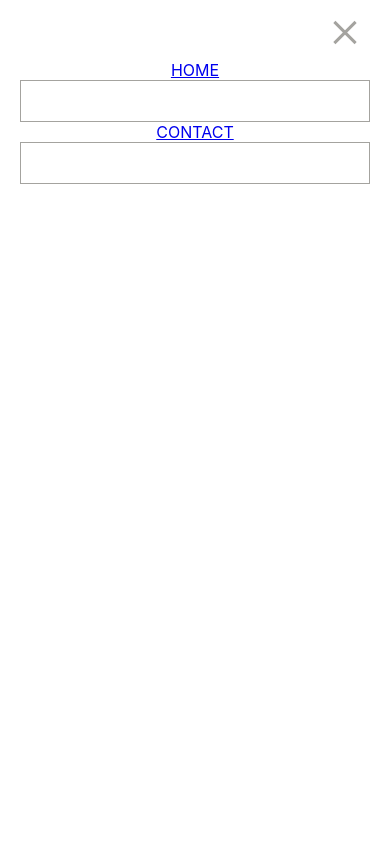
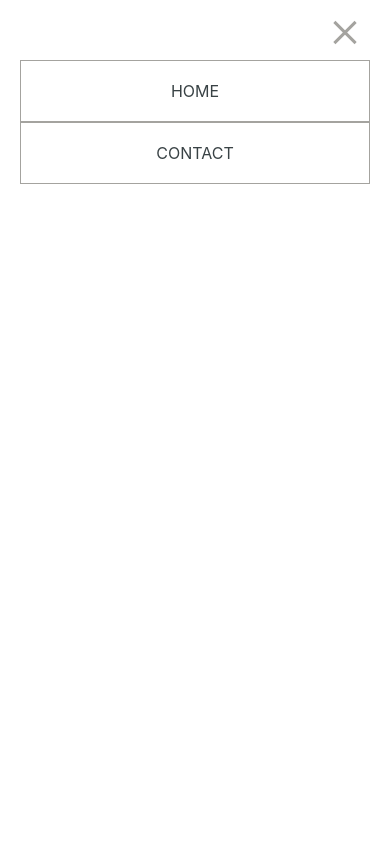
Before and after one commit to samskarvan/portfolio1.0, a React (Create React App) app: page / in a window 390 px wide. Both pictures are taken after a click on the button 359 px from the left and 33 px from the top of the page. Shown: the top 844 px of the page. Built offline with nearby package versions, Linux system fonts and the light colour scheme.

Commit message:
updated scss for mobile nac

```diff
--- a/src/js/components/HeaderMobile/HeaderMobile.js
+++ b/src/js/components/HeaderMobile/HeaderMobile.js
@@ -51,19 +51,21 @@ class Header extends Component {
                     </button>
                     <ul className='mobile-header-nav-list'>
                         <NavLink to='/'>
-                            Home
                             <li
                                 className='mobile-header-nav-list-item'
                                 onClick={() => this.closeNav()}
-                            />
+                            >
+                                Home
+                            </li>
                         </NavLink>
 
                         <NavLink to='/contact'>
-                            contact
                             <li
                                 className='mobile-header-nav-list-item'
                                 onClick={() => this.closeNav()}
-                            />
+                            >
+                                contact
+                            </li>
                         </NavLink>
                     </ul>
                 </div>
--- a/src/js/components/HeaderMobile/HeaderMobile.scss
+++ b/src/js/components/HeaderMobile/HeaderMobile.scss
@@ -72,11 +72,11 @@
             &:not(:last-of-type) {
                 margin-bottom: 10px;
             }
+        }
 
-            a {
-                color: $black;
-                text-decoration: none;
-            }
+        a {
+            color: $black;
+            text-decoration: none;
         }
     }
 }
```
